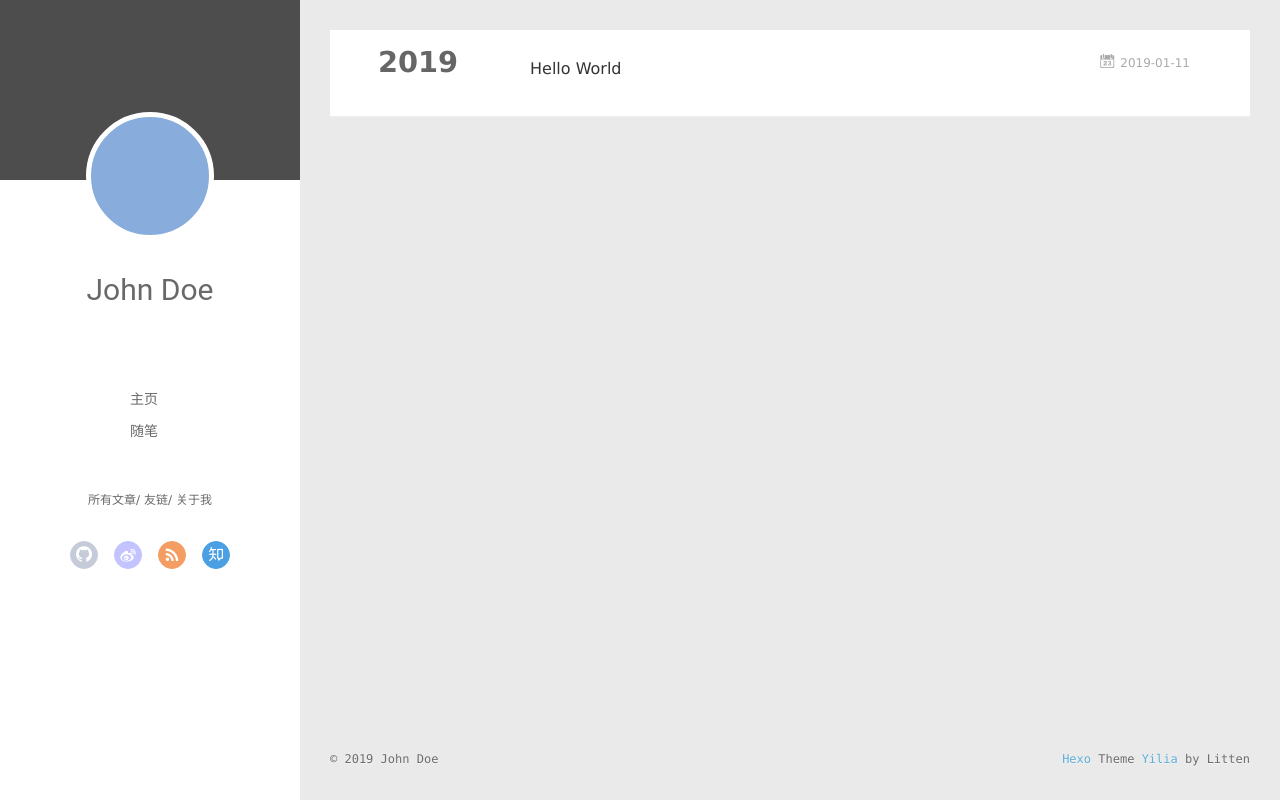
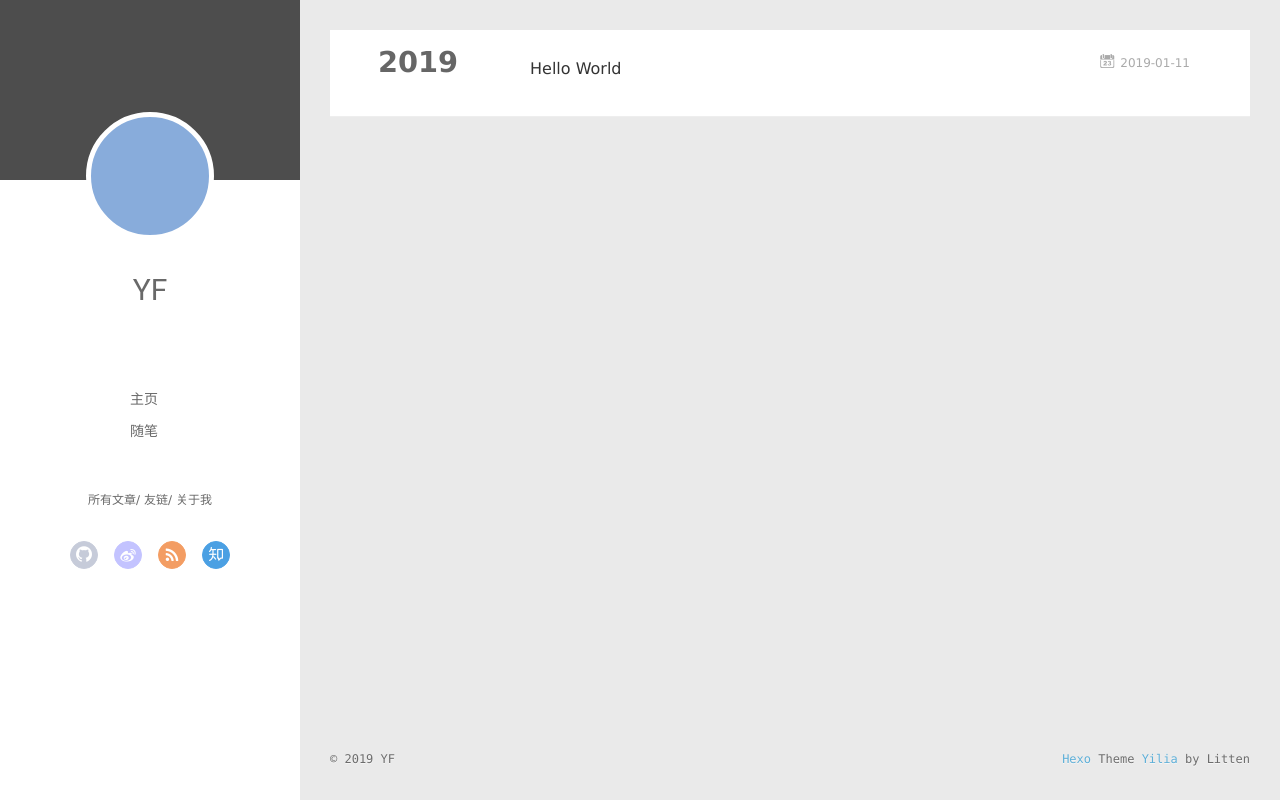
Before and after one commit to YFAnt/YFAnt.github.io, a plain HTML site: page archives/index.html in a window 1280 px wide. Drawn offline with Linux system fonts and the light colour scheme; no server answers.

Commit message:
Site updated: 2019-01-11 11:00:08

```diff
--- a/archives/index.html
+++ b/archives/index.html
@@ -46,7 +46,7 @@
 			<img src="" class="js-avatar">
 		</a>
 		<hgroup>
-		  <h1 class="header-author"><a href="/">John Doe</a></h1>
+		  <h1 class="header-author"><a href="/">YF</a></h1>
 		</hgroup>
 
 
@@ -104,7 +104,7 @@
 				<img src="" class="js-avatar">
 			</div>
 			<hgroup>
-			  <h1 class="header-author js-header-author">John Doe</h1>
+			  <h1 class="header-author js-header-author">YF</h1>
 			</hgroup>
 
 
@@ -202,7 +202,7 @@
   <div class="outer">
     <div id="footer-info">
     	<div class="footer-left">
-    		&copy; 2019 John Doe
+    		&copy; 2019 YF
     	</div>
       	<div class="footer-right">
       		<a href="http://hexo.io/" target="_blank">Hexo</a>  Theme <a href="https://github.com/litten/hexo-theme-yilia" target="_blank">Yilia</a> by Litten
```
Also changed, not shown: 2019/01/11/hello-world/index.html (+3 -3 lines), archives/2019/01/index.html (+3 -3 lines), archives/2019/index.html (+3 -3 lines), index.html (+3 -3 lines).
